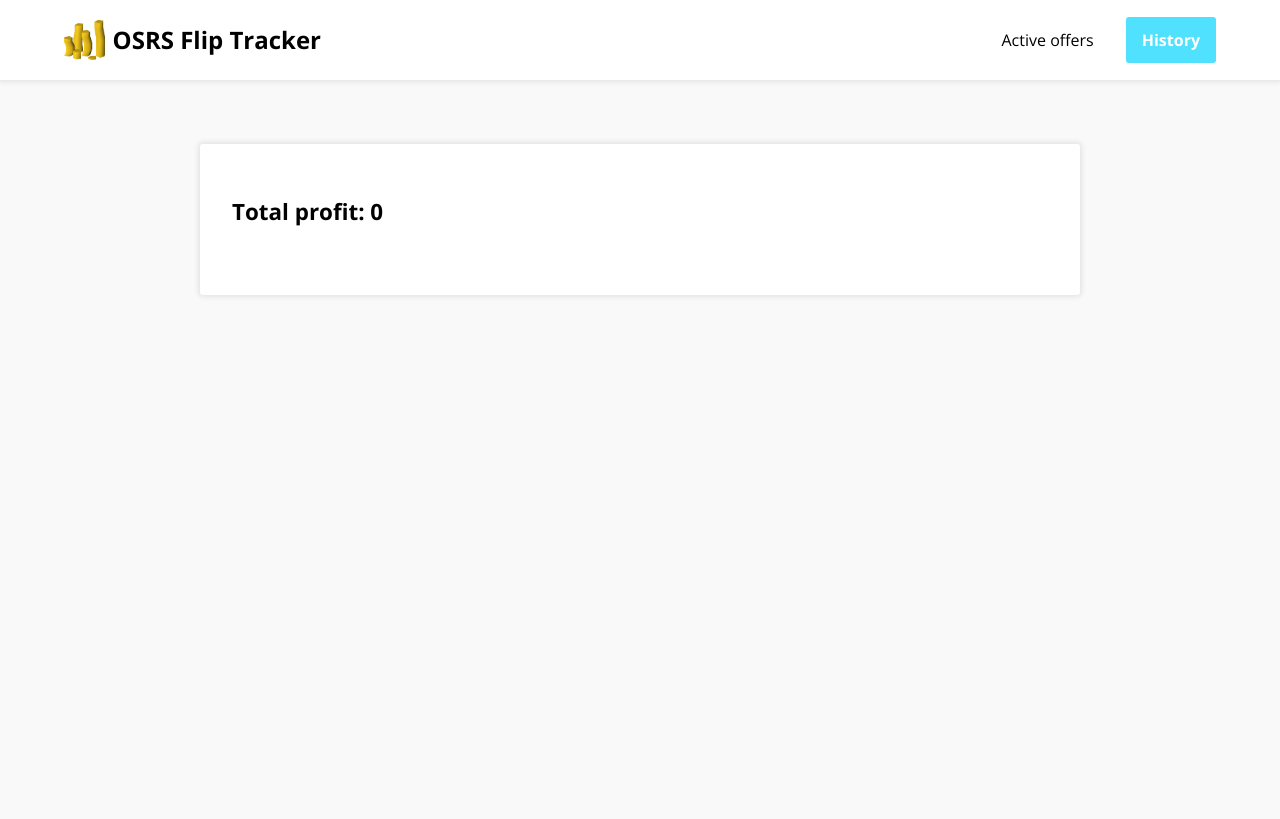
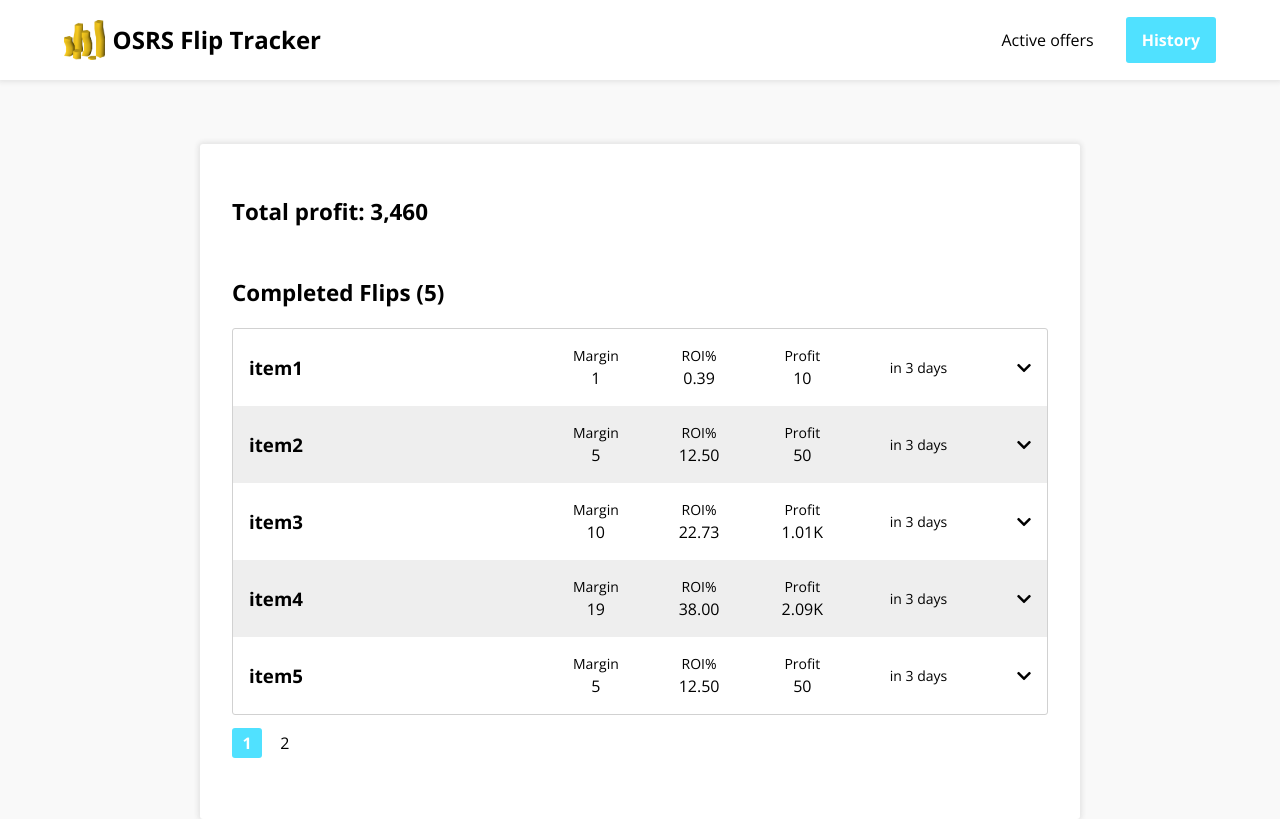
Before and after one commit to Ssevve/osrs-flip-tracker-react, a React (Create React App) app: page /history in a window 1280 px wide. Built offline with nearby package versions, Linux system fonts and the light colour scheme.

Commit message:
add styled pagination to the history page

```diff
--- a/src/App.jsx
+++ b/src/App.jsx
@@ -7,7 +7,99 @@ import ActiveFlips from './components/pages/ActiveFlips/ActiveFlips';
 import History from './components/pages/History/History';
 
 function App() {
-  const [flips, setFlips] = useState([]);
+  const [flips, setFlips] = useState([
+    {
+      itemName: 'item1',
+      buyPrice: '255',
+      quantity: '10',
+      sellPrice: '256',
+      isComplete: true,
+      createdAt: 1604319660803,
+      id: 1,
+    },
+    {
+      itemName: 'item2',
+      buyPrice: '40',
+      quantity: '10',
+      sellPrice: '45',
+      isComplete: true,
+      createdAt: 1604319660803,
+      id: 2
+    },
+    {
+      itemName: 'item3',
+      buyPrice: '44',
+      quantity: '101',
+      sellPrice: '54',
+      isComplete: true,
+      createdAt: 1604319660803,
+      id: 3
+    },
+    {
+      itemName: 'item4',
+      buyPrice: '50',
+      quantity: '110',
+      sellPrice: '69',
+      isComplete: true,
+      createdAt: 1604319660803,
+      id: 454
+    },
+    {
+      itemName: 'item5',
+      buyPrice: '40',
+      quantity: '10',
+      sellPrice: '45',
+      isComplete: true,
+      createdAt: 1604319660803,
+      id: 5546
+    },
+    {
+      itemName: 'item6',
+      buyPrice: '40',
+      quantity: '10',
+      sellPrice: '45',
+      isComplete: true,
+      createdAt: 1604319660803,
+      id: 6546
+    },
+    {
+      itemName: 'item7',
+      buyPrice: '40',
+      quantity: '10',
+      sellPrice: '45',
+      isComplete: true,
+      createdAt: 1604319660803,
+      id: 7654
+    },
+    {
+      itemName: 'item8',
+      buyPrice: '40',
+      quantity: '10',
+      sellPrice: '45',
+      isComplete: true,
+      createdAt: 1604319660803,
+      id: 8345
+    },
+    {
+      itemName: 'item9',
+      buyPrice: '40',
+      quantity: '10',
+      sellPrice: '45',
+      isComplete: true,
+      createdAt: 1604319660803,
+      id: 9765
+    },
+    {
+      itemName: 'item10',
+      buyPrice: '40',
+      quantity: '10',
+      sellPrice: '45',
+      isComplete: true,
+      createdAt: 1604319660803,
+      id: 10345
+    },
+
+  ]);
 
   const addFlip = (newFlip) => {
     setFlips([...flips, newFlip]);
--- /dev/null
+++ b/src/components/Pagination/Pagination.jsx
@@ -0,0 +1,29 @@
+import React from 'react';
+
+import './Pagination.scss'
+
+function Pagination({ flipsPerPage, totalFlips, changePage, currentPage }) {
+  const pageNumbers = [];
+
+  for(let i = 1; i <= Math.ceil(totalFlips / flipsPerPage); i++) {
+    pageNumbers.push(i);
+  }
+
+  return (
+    <ul className="pagination">
+      {pageNumbers.map((number) => (
+      <li className='pagination__item' key={number}>
+        <a
+          className={currentPage === number ? 'pagination__page pagination__page--current' : 'pagination__page'}
+          href="#"
+          onClick={() => changePage(number)}
+        >
+          {number}
+        </a>
+      </li>
+      ))}
+    </ul>
+  )
+}
+
+export default Pagination;
--- /dev/null
+++ b/src/components/Pagination/Pagination.scss
@@ -0,0 +1,50 @@
+@import '../../style/theme.scss';
+
+.pagination {
+	display: flex;
+
+	&__item + &__item {
+		margin-left: 0.5rem;
+	}
+
+	&__page {
+		padding: 0.25rem 0.65rem;
+		position: relative;
+		z-index: 1;
+		transition: color 150ms ease-in-out;
+
+		&::before {
+			content: '';
+			position: absolute;
+			top: 0;
+			left: 0;
+			right: 0;
+			bottom: 0;
+			z-index: -1;
+			background-color: $clr-bg-900;
+			border-radius: $radius-border;
+			transform: scaleY(0);
+			transform-origin: bottom;
+			transition: transform 150ms ease-in-out, background 150ms ease-in-out;
+		}
+
+		&--current {
+			color: $clr-text-100;
+			font-weight: 700;
+
+			&::before {
+				background-color: $clr-accent;
+				transform: scaleY(1);
+			}
+		}
+
+		&:hover,
+		&:focus {
+			color: $clr-text-100;
+
+			&::before {
+				transform: scaleY(1);
+			}
+		}
+	}
+}
--- a/src/components/pages/History/History.jsx
+++ b/src/components/pages/History/History.jsx
@@ -1,16 +1,46 @@
-import React from 'react'
+import React, { useState } from 'react'
 import { formatLongNumber, calcProfit } from './../../../utils';
 
 import './History.scss';
 
-function History({ flips }) {
+// Component imports
+import FlipContainer from '../../FlipContainer/FlipContainer';
+import Pagination from '../../Pagination/Pagination';
+
+function History({ flips, crudFunctions }) {
+  const [currentPage, setCurrentPage] = useState(1);
+  const [flipsPerPage] = useState(5);
 
   const completedFlips = flips.filter((flip) => flip.isComplete);
   const totalProfit = completedFlips.reduce((total, flip) => total += calcProfit(flip), 0);
 
+  // Calc flips to show on the current page
+  const indexOfLastFlip = currentPage * flipsPerPage;
+  const indexOfFirstFlip = indexOfLastFlip - flipsPerPage;
+  const currentFlips = flips.slice(indexOfFirstFlip, indexOfLastFlip);
+
+  // Get total number of pages
+  const pageCount = Math.ceil(completedFlips.length / flipsPerPage);
+  console.log(pageCount);
+
+  const changePage = (pageNumber) => setCurrentPage(pageNumber);
+
   return (
     <main className="flip-history">
       <h2 className="section-title">Total profit: {formatLongNumber(totalProfit)}</h2>
+      <FlipContainer
+        crudFunctions={crudFunctions}
+        flips={currentFlips}
+        title="Completed Flips"
+      />
+      { pageCount > 1 &&
+      <Pagination
+        flipsPerPage={flipsPerPage}
+        totalFlips={completedFlips.length}
+        changePage={changePage}
+        currentPage={currentPage}
+      />
+      }
     </main>
   );
 };
```
